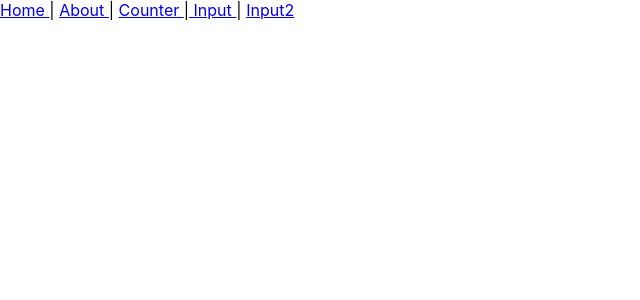
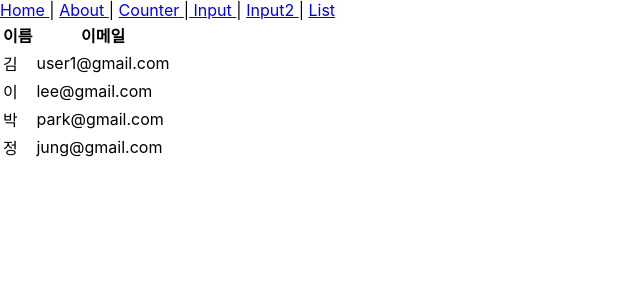
Before and after one commit to zeroempty2/ReactPrac, a React (Create React App) app in the folder project/: page /list in a window 1280 px wide. Shown: the top 300 px of the page, without its empty margins (0-640 px from the left). Built offline with nearby package versions, Linux system fonts and the light colour scheme.

Commit message:
리스트형 데이터 출력 작성

```diff
--- a/project/src/App.js
+++ b/project/src/App.js
@@ -5,13 +5,14 @@ import About from "./pages/About";
 import Counter from "./pages/Counter";
 import Input from "./pages/Input";
 import Input2 from "./pages/Input2";
+import List from "./pages/List";
 
 function App() {
   return (
     <div className="App">
     <nav>
     <Link to = "/"> Home </Link> | <Link to = "/about"> About </Link> | <Link to = "/counter"> Counter </Link> |
-    <Link to = "/input"> Input </Link> | <Link to = "/input2"> Input2 </Link>
+    <Link to = "/input"> Input </Link> | <Link to = "/input2"> Input2 </Link> | <Link to = "/list"> List </Link>
     </nav>
     <Routes>
       <Route path="/" element={<Home />} />
@@ -19,6 +20,7 @@ function App() {
       <Route path="/counter" element={<Counter />} />
       <Route path="/input" element={<Input />} />
       <Route path="/input2" element={<Input2 />} />
+      <Route path="/list" element={<List />} />
     </Routes>
     </div>
   );
--- /dev/null
+++ b/project/src/pages/List.js
@@ -0,0 +1,43 @@
+import React from 'react'
+
+const User = ({userData}) =>{
+    return(
+        <tr>
+            <td>{userData.name}</td>
+            <td>{userData.email}</td>
+        </tr>
+    );
+}
+const UserList = () =>{
+    const users = [
+        {email : 'user1@gmail.com',
+        name : '김'
+        },
+        {email : 'lee@gmail.com',
+        name : '이'
+        },
+        {email : 'park@gmail.com',
+        name : '박'
+        },
+        {email : 'jung@gmail.com',
+        name : '정'
+        }
+    ];
+
+    return(
+        <table>
+            <thead>
+                <tr>
+                    <th>이름</th>
+                    <th>이메일</th>
+                </tr>
+            </thead>
+
+        <tbody>
+            {users.map(user => <User userData = {user}/>)}
+        </tbody>
+        </table>
+    );
+}
+
+export default UserList;
```
